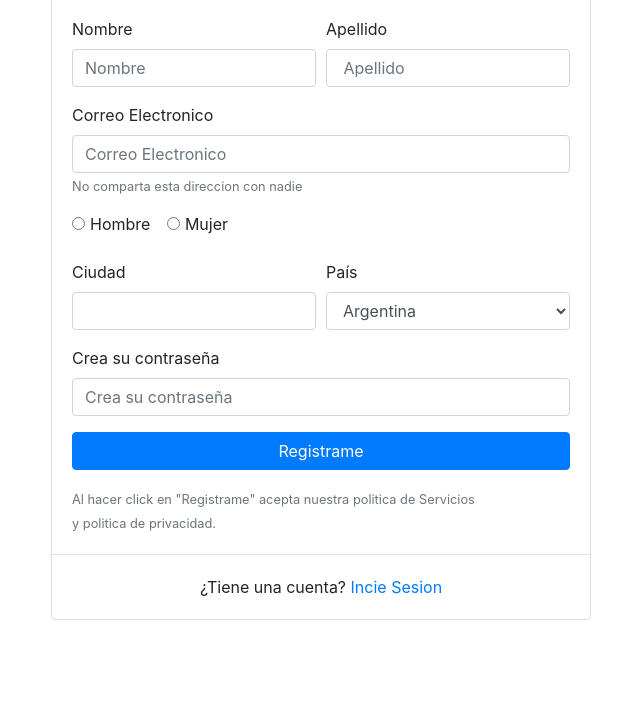
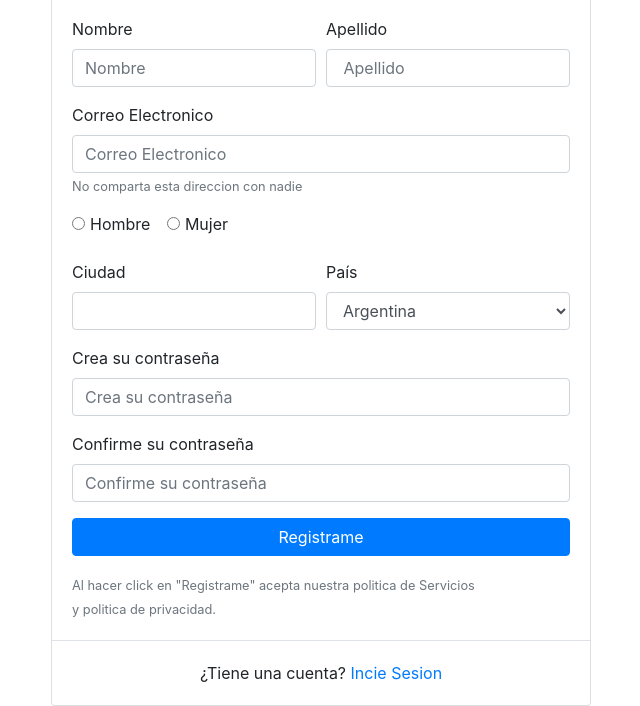
Before and after one commit to TheCRISTLAD/Leoweb, a plain HTML site: page static/register.html in a window 1280 px wide. Shown: the part 111-817 px from the top of the page, without its empty margins (319-959 px from the left). Drawn offline with nearby package versions, Linux system fonts and the light colour scheme.

Commit message:
Update register.html

```diff
--- a/static/register.html
+++ b/static/register.html
@@ -73,6 +73,10 @@
 		<label>Crea su contraseña</label>
 	    <input class="form-control" type="password" placeholder="Crea su contraseña">
 	</div> <!-- form-group end.// -->
+	<div class="form-group">
+		<label>Confirme su contraseña</label>
+	    <input class="form-control" name="confirm_password" type="password" placeholder="Confirme su contraseña">
+	</div> <!-- form-group end.// -->
     <div class="form-group">
         <button type="submit" class="btn btn-primary btn-block"> Registrame  </button>
     </div> <!-- form-group// -->
```
